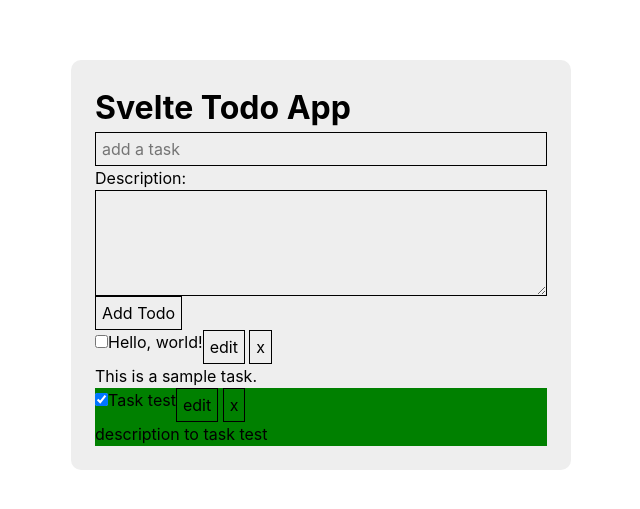
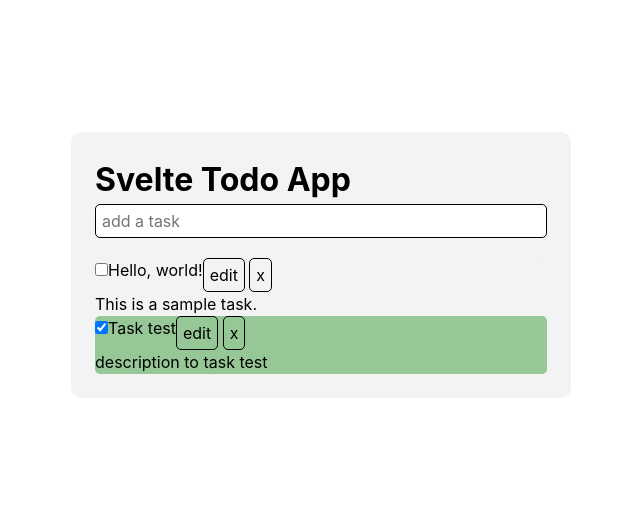
Before and after one commit to matheus-alpe/svelte-todo-app, a Svelte app: page / in a window 1280 px wide. Shown: the part 135-644 px from the top of the page, without its empty margins (319-959 px from the left). Built offline with nearby package versions, Linux system fonts and the light colour scheme.

Commit message:
feat: form modal

```diff
--- a/src/components/TaskForm.svelte
+++ b/src/components/TaskForm.svelte
@@ -26,23 +26,27 @@
 </script>
 
 <form class="todo-form" action="#" on:submit|preventDefault={pushToTodos}>
-    <div>
+    <div class="input-area">
+        <div class="focus">
             <input
                 type="text"
                 name="title"
                 id="title"
                 placeholder="add a task"
+                class="title"
                 bind:value={todo.title}
             />
-        <div class="modal">
-            <label for="description">Description:</label>
+            <div class="description-container">
                 <textarea
                     name="description"
                     id="description"
+                    class="description"
+                    placeholder="add a description"
                     rows="4"
                     bind:value={todo.description}
                 />
                 <button>Add Todo</button>
             </div>
         </div>
+    </div>
 </form>
--- a/src/scss/_form.scss
+++ b/src/scss/_form.scss
@@ -1,11 +1,54 @@
+$input-height: 54px;
+$inner-padding: 15px;
+
 .todo-form {
+    min-height: $input-height;
+}
+
+.input-area {
     input,
     textarea {
         display: block;
         width: 100%;
+        background: var(--bg);
     }
 
-    .modal {
-        // display: none;
+    .title {
+    }
+
+    .description-container {
+        transition: all 2s;
+        @include hidden;
+    }
+
+    &:focus-within {
+        &:before {
+            content: '';
+            background-color: rgba(0, 0, 0, 0.2);
+            width: 100vw;
+            height: 100vh;
+            position: fixed;
+            top: 0;
+            left: 0;
+            z-index: -2;
+            pointer-events: none;
+        }
+
+        .focus {
+            box-sizing: content-box;
+            padding: $inner-padding;
+            background: var(--bg-app);
+            position: absolute;
+            top: calc(0px - #{$inner-padding});
+            left: calc(0px - #{$inner-padding});
+            width: 100%;
+            z-index: 5;
+            border-radius: $border-radius;
+            box-shadow: $box-shadow;
+        }
+
+        .description-container {
+            @include hidden(false);
+        }
     }
 }
--- a/src/scss/_main.scss
+++ b/src/scss/_main.scss
@@ -1,4 +1,5 @@
 main {
+    z-index: 0;
     background: var(--bg-app);
     max-width: $max-width;
     width: 100%;
--- /dev/null
+++ b/src/scss/_mixins.scss
@@ -0,0 +1,9 @@
+@mixin hidden($boolean: true) {
+    @if $boolean {
+        visibility: hidden;
+        display: none;
+    } @else {
+        visibility: visible;
+        display: block;
+    }
+}
--- a/src/scss/_resets.scss
+++ b/src/scss/_resets.scss
@@ -19,6 +19,20 @@
     font-family: -apple-system, BlinkMacSystemFont, 'Segoe UI', Roboto,
         Oxygen-Sans, Ubuntu, Cantarell, 'Helvetica Neue', sans-serif;
     background-repeat: no-repeat;
+}
+
+::-webkit-scrollbar-thumb {
+    -moz-border-radius: $border-radius;
+    -webkit-border-radius: $border-radius;
+    border-radius: 4px;
+    background-color: #dedede;
+    -webkit-box-shadow: 0 0 1px #e2e2e2;
+}
+
+::-webkit-scrollbar {
+    -webkit-appearance: none;
+    width: 7px;
+    height: 3px;
 }
 
 body {
@@ -45,6 +59,7 @@ body {
     font: inherit;
     letter-spacing: inherit;
     padding: 0.25em 0.375em;
+    border-radius: $border-radius;
 }
 
 :where(select) {
--- a/src/scss/_todo.scss
+++ b/src/scss/_todo.scss
@@ -1,8 +1,9 @@
 li {
     background: var(--bg-app);
+    border-radius: $border-radius;
 
     &.completed {
-        --bg-app: green;
+        --bg-app: rgba(0, 128, 0, 0.384);
     }
 
     .content {
--- a/src/scss/_variables.scss
+++ b/src/scss/_variables.scss
@@ -3,7 +3,7 @@
 */
 :root {
     --bg: #fff;
-    --bg-app: #eee;
+    --bg-app: #f3f3f3;
 
     --color-title: #333;
 }
@@ -12,3 +12,5 @@
     SCSS
 */
 $max-width: 500px;
+$border-radius: 5px;
+$box-shadow: rgba(0, 0, 0, 0.35) 0px 5px 15px;
--- a/src/scss/index.scss
+++ b/src/scss/index.scss
@@ -1,4 +1,5 @@
 @import 'variables';
+@import 'mixins';
 @import 'resets';
 @import 'main';
 @import 'form';
```
Lines whose indentation alone changed are shown as unchanged.
